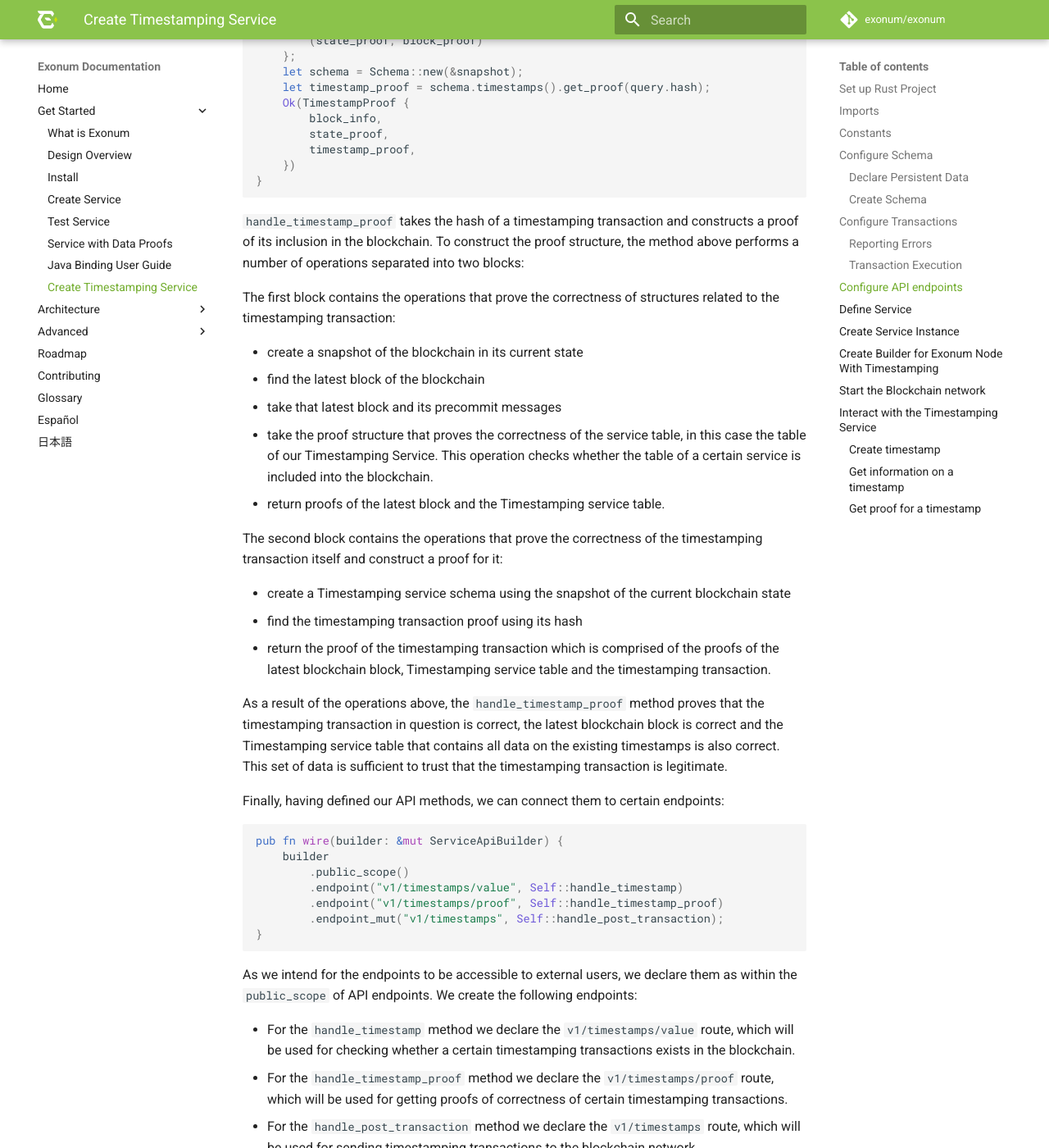
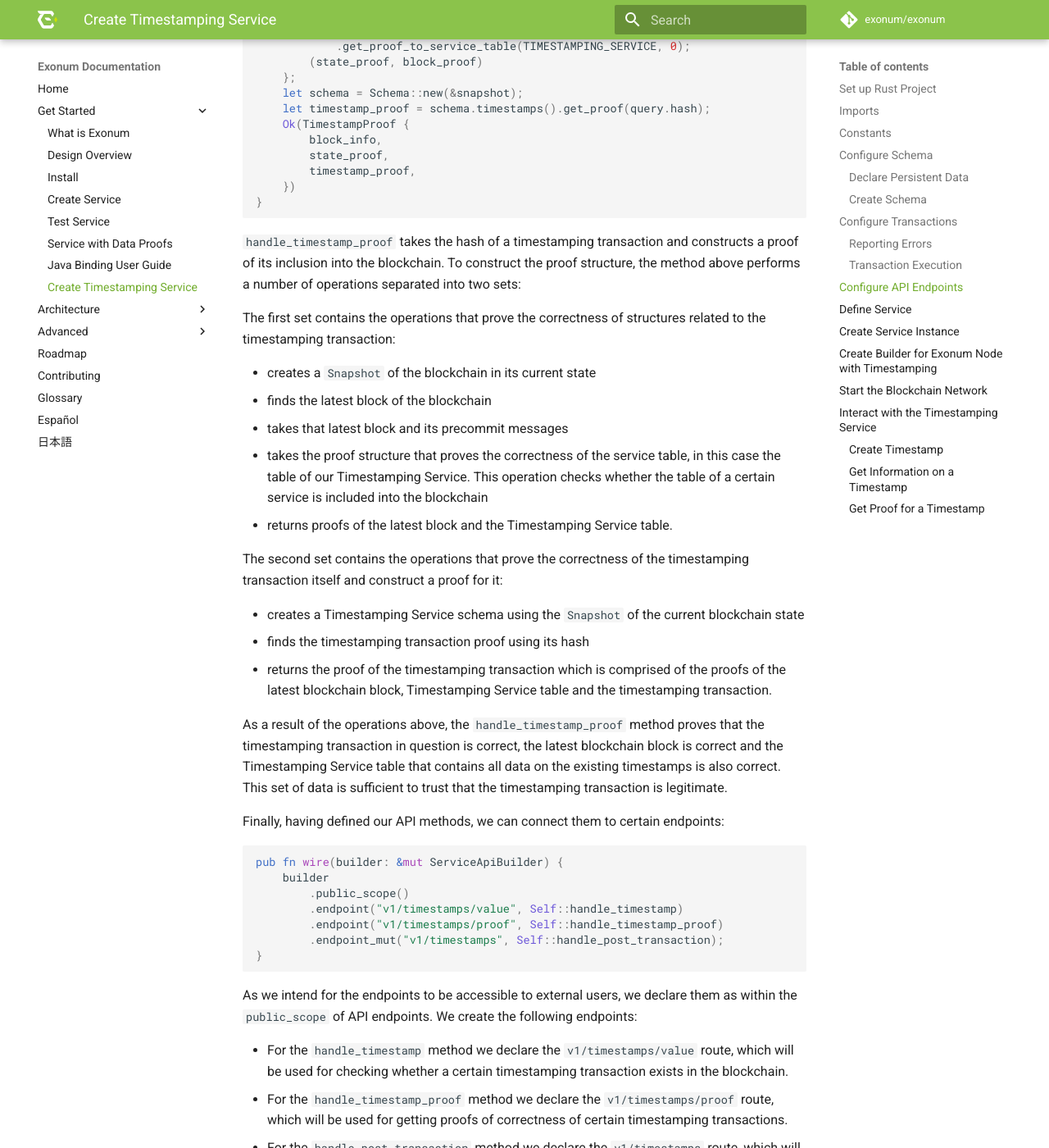
Before and after one commit to exonum/exonum-doc, an MkDocs documentation site: the page built from src/get-started/timestamping-tutorial.md, in a window 1280 px wide and 1400 px high, scrolled down 9632 px. Shown: the whole window at 82% size. Built offline with MkDocs 1.6.1 and Material for MkDocs 9.7.7, drawn with Linux system fonts in a browser that asks for light colours; comment, search, counter and statistics services are not loaded; old or Windows-style settings are respelled for this version of MkDocs; some of the changed text lies outside the part shown.

Commit message:
Fixes according to new comments

````diff
--- a/mkdocs.yml
+++ b/mkdocs.yml
@@ -57,7 +57,7 @@
     # An advanced tutorial for building a cryptocurrency services
     - 'Service with Data Proofs': 'get-started/data-proofs.md'
     - 'Java Binding User Guide': 'get-started/java-binding.md'
-    # A tutorial on creating a Timestamping service based on a demo service.
+    # A tutorial on creating a Timestamping Service based on a demo service.
     - 'Create Timestamping Service': 'get-started/timestamping-tutorial.md'
   - 'Architecture':
     # Includes guidelines for services
--- a/src/get-started/timestamping-tutorial.md
+++ b/src/get-started/timestamping-tutorial.md
@@ -6,7 +6,7 @@
 hashes of files to the blockchain. It also allows checking whether a file
 with a certain hash has been submitted to the blockchain already.
 
-The implemented service relies on the Exonum time oracle to determine the
+The implemented service relies on the Exonum Time Oracle to determine the
 current blockchain time value.
 
 You can view and download the full source code of this tutorial at
@@ -184,7 +184,7 @@
 
 The `TimestampEntry` structure includes the timestamp itself, the hash of the
 timestamping transaction and the time when the timestamp was recorded. The time
-value is provided by the Exonum time oracle.
+value is provided by the Exonum Time Oracle.
 
 ### Create Schema
 
@@ -235,14 +235,14 @@
         ProofMapIndex::new("timestamping.timestamps", &self.view)
     }
 
-    /// Returns the hash of the timestamping service schema.
+    /// Returns the hash of the Timestamping Service schema.
     pub fn state_hash(&self) -> Vec<Hash> {
         vec![self.timestamps().merkle_root()]
     }
 }
 ```
 
-Here, we have declared a constructor and two getter methods:
+Here we have declared a constructor and two getter methods:
 
 - the `timestamps` method returns the list of all existing timestamps by
   building a `ProofMapIndex`
@@ -294,7 +294,7 @@
 creating requires a single transaction type - adding timestamps to the
 blockchain.
 
-First, we import the structures we need from Exonum core and the time oracle.
+First, we import the structures we need from Exonum core and the Time Oracle.
 Here we also indicate a connection to the schema we have configured previously
 in [src/schema.rs][src/schema.rs] and the `TIMESTAMPING_SERVICE` constant
 declared in [src/lib.rs][src/lib.rs].
@@ -333,7 +333,10 @@
 
 The transaction to create a timestamping transaction (`TxTimestamp`) contains
 the public key of the user, which is applied for digital signing of
-transactions, and the timestamp - the hash of the submitted file.
+transactions, and the timestamp - the hash of the submitted file. For
+simplicity, users in the given service do not have a fixed key pair assigned
+to them. Instead, a new key pair is generated for each new timestamping
+transaction.
 
 ### Reporting Errors
 
@@ -358,7 +361,7 @@
 message which will be displayed in case the error occurs.
 
 The `#[repr(u8)]` attribute defines that the `Error` enum will be represented
-as a u8 variable in memory.
+as a `u8` variable in memory.
 
 Next, we describe how to transform the `Error` enum into `ExecutionError` of
 the Exonum core.
@@ -424,7 +427,7 @@
 }
 ```
 
-## Configure API endpoints
+## Configure API Endpoints
 
 Next, we need to implement the node API. We have separated the code that
 configures API endpoints for our Timestamping Service into a separate file -
@@ -458,7 +461,7 @@
   pub struct TimestampProof {
       /// Proof of the last block.
       pub block_info: BlockProof,
-      /// Actual state hashes of the timestamping service with their proofs.
+      /// Actual state hashes of the Timestamping Service with their proofs.
       pub state_proof: MapProof<Hash, Hash>,
       /// Proof of existence of a specific entry in the timestamping database.
       pub timestamp_proof: MapProof<Hash, TimestampEntry>,
@@ -488,10 +491,10 @@
 The `handle_post_transaction` function sends a timestamping transaction to the
 blockchain performing the following operations:
 
-- take a timestamping transaction
-- calculate its hash
-- send it to the blockchain network, using the methods defined in Exonum
-- return the hash of the transaction to the user.
+- takes a timestamping transaction
+- calculates its hash
+- sends it to the blockchain network, using the methods defined in Exonum
+- returns the hash of the transaction to the user.
 
 After the transaction is successfully completed, the system returns the hash
 of the timestamping transaction.
@@ -539,34 +542,34 @@
 ```
 
 `handle_timestamp_proof` takes the hash of a timestamping
-transaction and constructs a proof of its inclusion in the blockchain. To
+transaction and constructs a proof of its inclusion into the blockchain. To
 construct the proof structure, the method above performs a number of operations
-separated into two blocks:
+separated into two sets:
 
-The first block contains the operations that prove the correctness of
+The first set contains the operations that prove the correctness of
 structures related to the timestamping transaction:
 
-- create a snapshot of the blockchain in its current state
-- find the latest block of the blockchain
-- take that latest block and its precommit messages
-- take the proof structure that proves the correctness of the service table, in
-  this case the table of our Timestamping Service. This operation checks
-  whether the table of a certain service is included into the blockchain.
-- return proofs of the latest block and the Timestamping service table.
+- creates a `Snapshot` of the blockchain in its current state
+- finds the latest block of the blockchain
+- takes that latest block and its precommit messages
+- takes the proof structure that proves the correctness of the service table,
+  in this case the table of our Timestamping Service. This operation checks
+  whether the table of a certain service is included into the blockchain
+- returns proofs of the latest block and the Timestamping Service table.
 
-The second block contains the operations that prove the correctness of the
+The second set contains the operations that prove the correctness of the
 timestamping transaction itself and construct a proof for it:
 
-- create a Timestamping service schema using the snapshot of the current
+- creates a Timestamping Service schema using the `Snapshot` of the current
   blockchain state
-- find the timestamping transaction proof using its hash
-- return the proof of the timestamping transaction which is comprised of the
-  proofs of the latest blockchain block, Timestamping service table and the
+- finds the timestamping transaction proof using its hash
+- returns the proof of the timestamping transaction which is comprised of the
+  proofs of the latest blockchain block, Timestamping Service table and the
   timestamping transaction.
 
 As a result of the operations above, the `handle_timestamp_proof` method proves
 that the timestamping transaction in question is correct, the latest blockchain
-block is correct and the Timestamping service table that contains all data on
+block is correct and the Timestamping Service table that contains all data on
 the existing timestamps is also correct. This set of data is sufficient to
 trust that the timestamping transaction is legitimate.
 
@@ -588,7 +591,7 @@
 endpoints:
 
 - For the `handle_timestamp` method we declare the `v1/timestamps/value` route,
-  which will be used for checking whether a certain timestamping transactions
+  which will be used for checking whether a certain timestamping transaction
   exists in the blockchain.
 - For the `handle_timestamp_proof` method we declare the `v1/timestamps/proof`
   route, which will be used for getting proofs of correctness of certain
@@ -688,13 +691,13 @@
 }
 ```
 
-## Create Builder for Exonum Node With Timestamping
+## Create Builder for Exonum Node with Timestamping
 
 As the final step of configuring the backend of our Timestamping Service, we
 add the [src/main.rs][src/main.rs] file, which lets us launch an Exonum node
 with additional services.
 
-In this file we import Exonum, its Configuration service, the Time oracle which
+In this file we import Exonum, its Configuration Service, the Time Oracle which
 will provide the current time values and the Timestamping Service itself.
 
 ```rust
@@ -712,10 +715,11 @@
 Configuration, Time and Timestamping services.
 
 The backend part of our Timestamping Service is now ready for use.
-However, in the demo on [Github](timestamping) we have taken it a step further
-and addedd frontend.
+Refer to our [Github](timestamping) repository to view the code of the service,
+the frontend we have added and the instructions on launching our demo
+Timestamping Service.
 
-## Start the Blockchain network
+## Start the Blockchain Network
 
 Now that our service is ready, we can start up a network of four nodes running
 Exonum with the Timestamping Service we have created. All these steps are to be
@@ -849,7 +853,7 @@
 
     The request returns the hash of the timestamp.
 
-### Get information on a timestamp
+### Get Information on a Timestamp
 
 To retrieve information about an existing timestamp, use the following request
 indicating the hash of the timestamp in question:
@@ -881,7 +885,7 @@
     - the description of the timestamp
     - the hash of the timestamping transaction
 
-### Get proof for a timestamp
+### Get Proof for a Timestamp
 
 To retrieve a proof for an existing timestamp, use the following request
 indicating the hash of the timestamp in question:
@@ -995,7 +999,7 @@
     The request returns the following components of the timestamp proof:
 
     - the proof of the last block in the blockchain
-    - the proof of the Timestamping service table
+    - the proof of the Timestamping Service table
     - the proof of the timestamp itself
 
 Great! You have created a fully functional Timestamping Service.
````
Also changed, not shown: other parts of src/get-started/timestamping-tutorial.md (+15 -15 lines).
